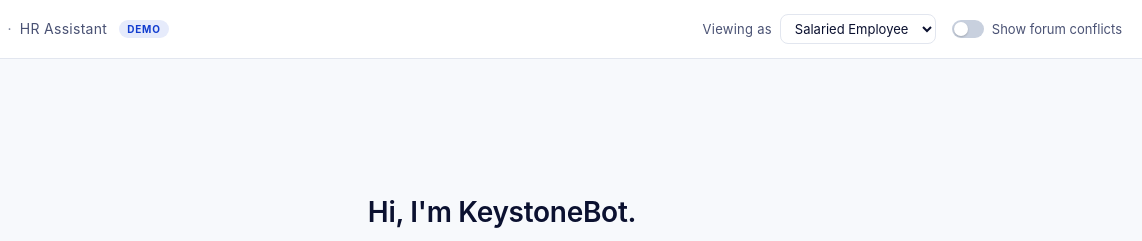
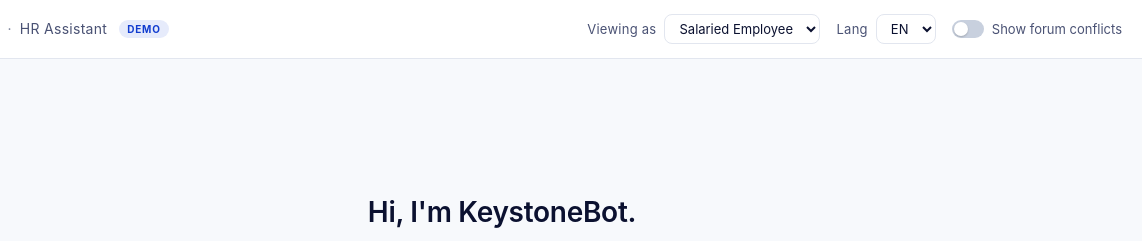
Before and after one commit to caseyv22/keystonebot, a plain HTML site: page frontend/index.html in a window 1280 px wide. Shown: the top 241 px of the page, 138-1280 px from the left. Drawn offline with Linux system fonts and the light colour scheme.

Commit message:
Update index.html

```diff
--- a/frontend/index.html
+++ b/frontend/index.html
@@ -26,6 +26,14 @@
             <option value="default">Salaried Employee</option>
             <option value="hourly">Hourly Employee</option>
             <option value="executive">Executive</option>
+          </select>
+        </label>
+        <label class="role-select-wrap" title="Output language for the assistant">
+          <span class="role-select-label">Lang</span>
+          <select id="languageSelect" class="role-select" aria-label="Output language">
+            <option value="en">EN</option>
+            <option value="es">ES</option>
+            <option value="fr">FR</option>
           </select>
         </label>
         <label class="toggle" title="Surface forum misinformation conflicts in responses">
```
